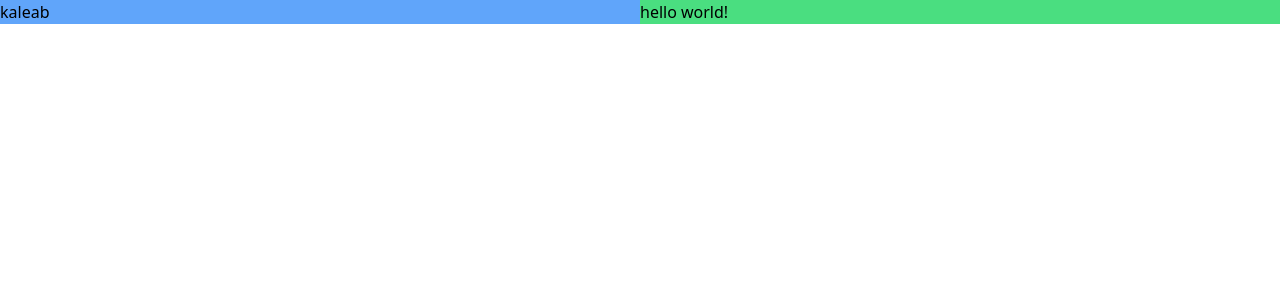
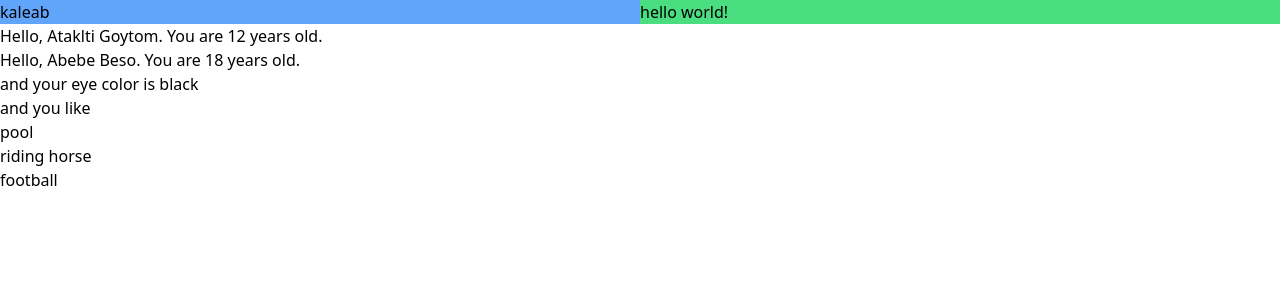
Before and after one commit to kaleabd/React-DesignPatterns, a React (Vite) app: page / in a window 1280 px wide. Shown: the top 300 px of the page. Built offline with nearby package versions, Linux system fonts and the light colour scheme.

Commit message:
added the small person list and large list item's components

```diff
--- a/src/App.tsx
+++ b/src/App.tsx
@@ -1,4 +1,7 @@
+import LargePersonListItem from "./Layout-Components/Lists_and_ListItems/people/LargePersonListItem";
+import SmallPersonListItem from "./Layout-Components/Lists_and_ListItems/people/SmallPersonListItem";
 import SplitScreen from "./Layout-Components/Split_Screen/SplitScreen";
+import { people } from "./assets/people";
 
 const RightHandComponent: React.FC<{ message: string }> = ({ message }) => {
   return <h1>{message}</h1>;
@@ -25,6 +28,12 @@ const App = () => {
         <LeftHandComponent userName="kaleab" />
         <RightHandComponent message="hello world!" />
       </SplitScreen>
+
+      {/* Lists and List Items */}
+
+      <SmallPersonListItem person={people[2]}/>
+      <LargePersonListItem person={people[0]}/>
+
     </div>
   );
 };
--- /dev/null
+++ b/src/Layout-Components/Lists_and_ListItems/people/LargePersonListItem.tsx
@@ -0,0 +1,32 @@
+import React from 'react'
+
+type ListProps = {
+    person: {
+        name: string
+        age: number
+        eyeColor: string
+        hobbies: string[]
+    }
+
+}
+
+const LargePersonListItem: React.FC<ListProps> = ({person}) => {
+  const {name, age, eyeColor, hobbies} = person
+
+  return (
+    <div>
+      <p>
+        Hello, {name}. You are {age} years old.
+      </p>
+      <p>and your eye color is {eyeColor}</p>
+      <p>and you like</p>
+      <ul>
+        {
+            hobbies.map(hobby => <li key={hobby}>{hobby}</li>)
+        }
+      </ul>
+    </div>
+  )
+}
+
+export default LargePersonListItem
--- /dev/null
+++ b/src/Layout-Components/Lists_and_ListItems/people/SmallPersonListItem.tsx
@@ -0,0 +1,23 @@
+import React from 'react'
+
+type smallListProps = {
+  person : {
+    name: string
+    age: number
+  }
+
+}
+
+const SmallPersonListItem: React.FC<smallListProps> = ({person}) => {
+  const {name, age} = person
+
+  return (
+    <div>
+      <p>
+        Hello, {name}. You are {age} years old.
+      </p>
+    </div>
+  )
+}
+
+export default SmallPersonListItem
```
Also changed, not shown: src/Layout-Components/Lists_and_ListItems/RegularList.tsx (added), src/Layout-Components/Lists_and_ListItems/products/LargeProductListItem.tsx (added), src/Layout-Components/Lists_and_ListItems/products/SmallProductListItem.tsx (added).
